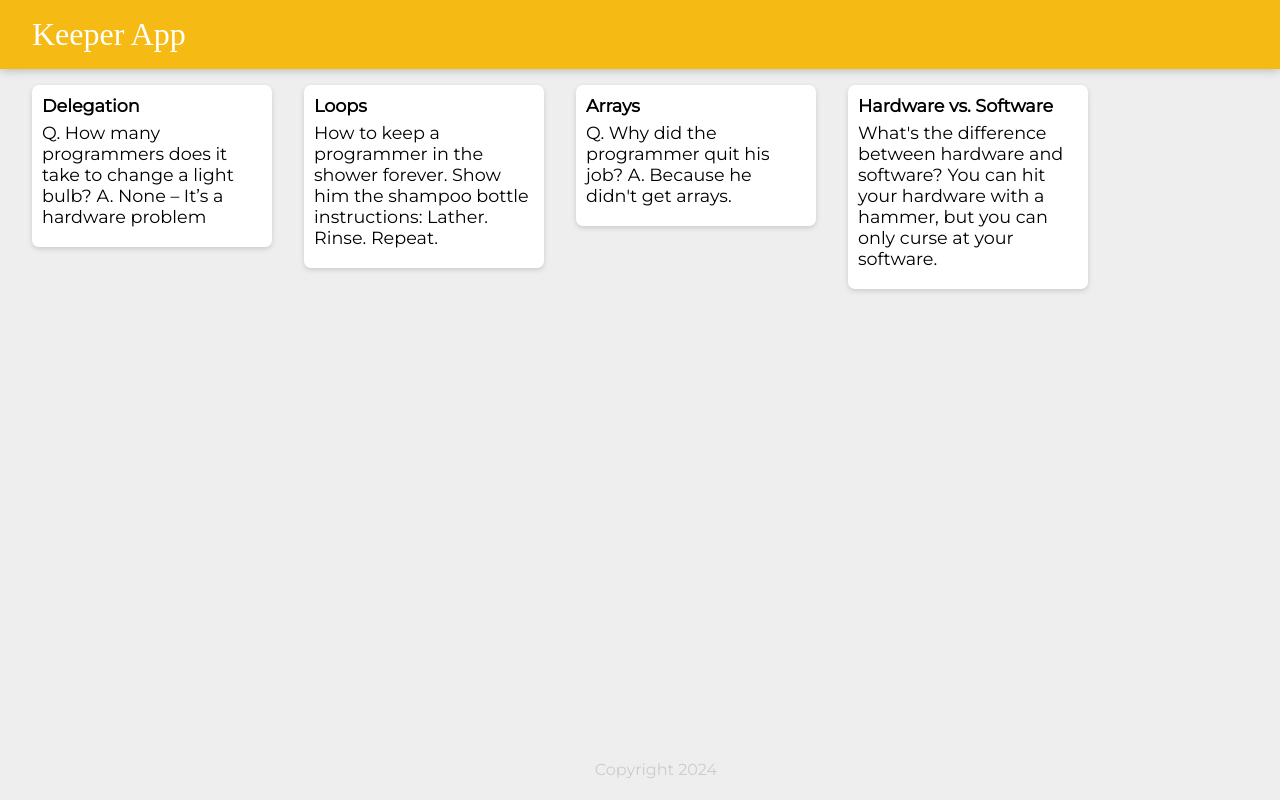
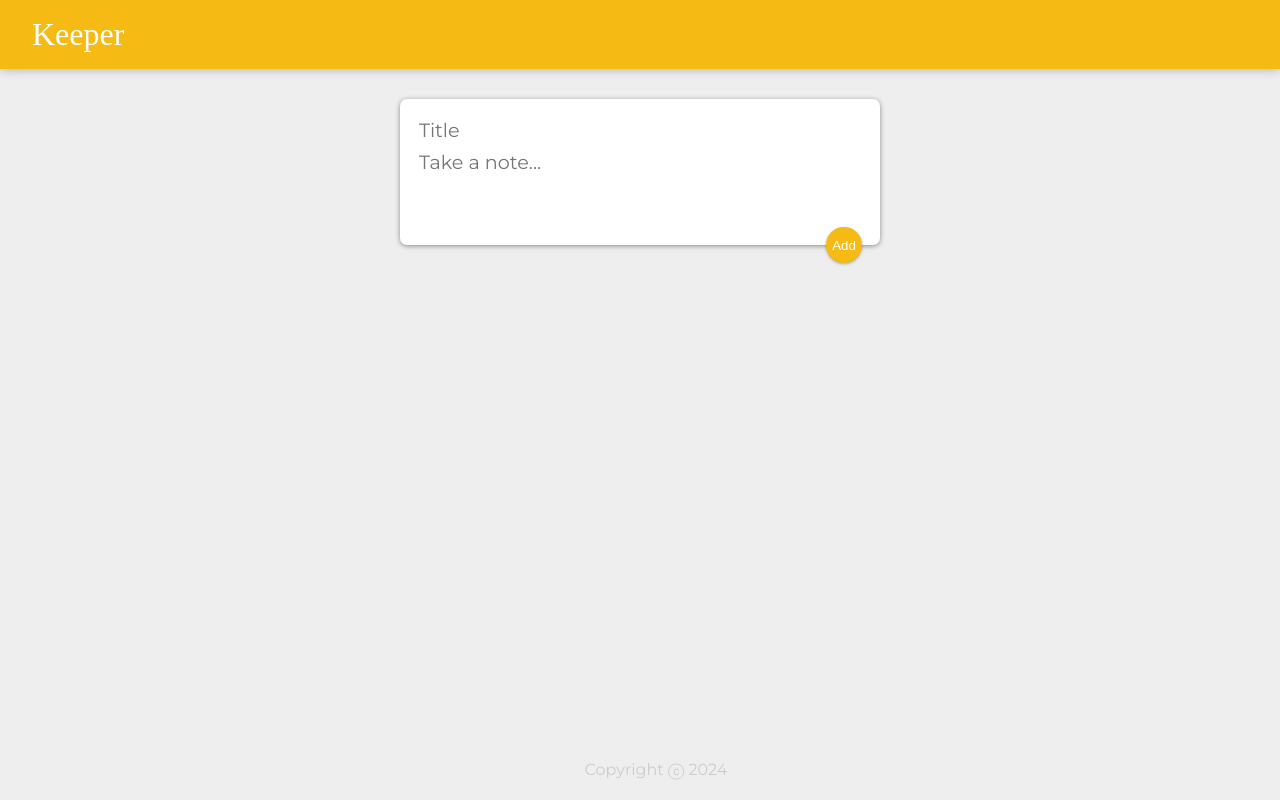
Before and after one commit to jakyd777/my-app, a React (Create React App) app: page / in a window 1280 px wide. Built offline with nearby package versions, Linux system fonts and the light colour scheme; a web font is replaced by a local one.

Commit message:
Add new components

```diff
--- a/src/components/App.jsx
+++ b/src/components/App.jsx
@@ -1,21 +1,44 @@
-import React from 'react';
-import Header from './Header';
-import Footer from './Footer';
-import Note from './Note';
-import notes from '../notes';
-
+import React, {useState} from "react";
+import Header from "./Header";
+import Footer from "./Footer";
+import Note from "./Note";
+import CreateArea from "./CreateArea";
 
 function App() {
+
+  const [notes, setNotes] = useState([]);
+
+  function addNote(newNote) {
+    console.log(newNote);
+    setNotes(prevNotes => {
+      return [...prevNotes, newNote];
+    });
+
+    console.log(notes);
+  }
+  function deleteNote(id) {
+    setNotes(prevNotes => {
+      return prevNotes.filter((note, index) => {
+        return index !== id;
+      });
+    });
+  }
+
   return (
     <div>
       <Header />
-            {notes.map( note => (
+      <CreateArea onAdd={addNote}/>
+      {notes.map((note, index) => {
+        return (
           <Note
-                    key={note.id}
+            key={index}
+            id={index}
             title={note.title}
             content={note.content}
-                />
-            ))}
+            onDelete={deleteNote} />
+        );
+      })}
+
       <Footer />
     </div>
   );
--- a/src/components/Footer.jsx
+++ b/src/components/Footer.jsx
@@ -1,11 +1,12 @@
 import React from "react";
 
-const year = new Date().getFullYear();
-
 function Footer() {
-    return <footer>
-        <p>Copyright {year}</p>
+  const year = new Date().getFullYear();
+  return (
+    <footer>
+      <p>Copyright ⓒ {year}</p>
     </footer>
+  );
 }
 
 export default Footer;
--- a/src/components/Header.jsx
+++ b/src/components/Header.jsx
@@ -1,7 +1,11 @@
 import React from "react";
 
 function Header() {
-    return <header><h1>Keeper App</h1></header>
+  return (
+    <header>
+      <h1>Keeper</h1>
+    </header>
+  );
 }
 
 export default Header;
--- a/src/components/Note.jsx
+++ b/src/components/Note.jsx
@@ -1,10 +1,15 @@
 import React from "react";
 
 function Note(props) {
-    return <div className="note">
-        <h1>{props.title}</h1>
-        <p>{props.content}</p>
+  return (
+    <div className="note">
+      <h1>{props.title}</h1>
+      <p>{props.content}</p>
+      <button onClick={() => {
+        props.onDelete(props.id);
+      }}>DELETE</button>
     </div>
+  );
 }
 
 export default Note;
```
Also changed, not shown: src/components/App copy.jsx (deleted, +0 -47 lines), src/components/Footer copy.jsx (deleted, +0 -12 lines), src/components/Header copy.jsx (deleted, +0 -11 lines), src/components/Note copy.jsx (deleted, +0 -15 lines). Lines whose indentation alone changed are shown as unchanged.
